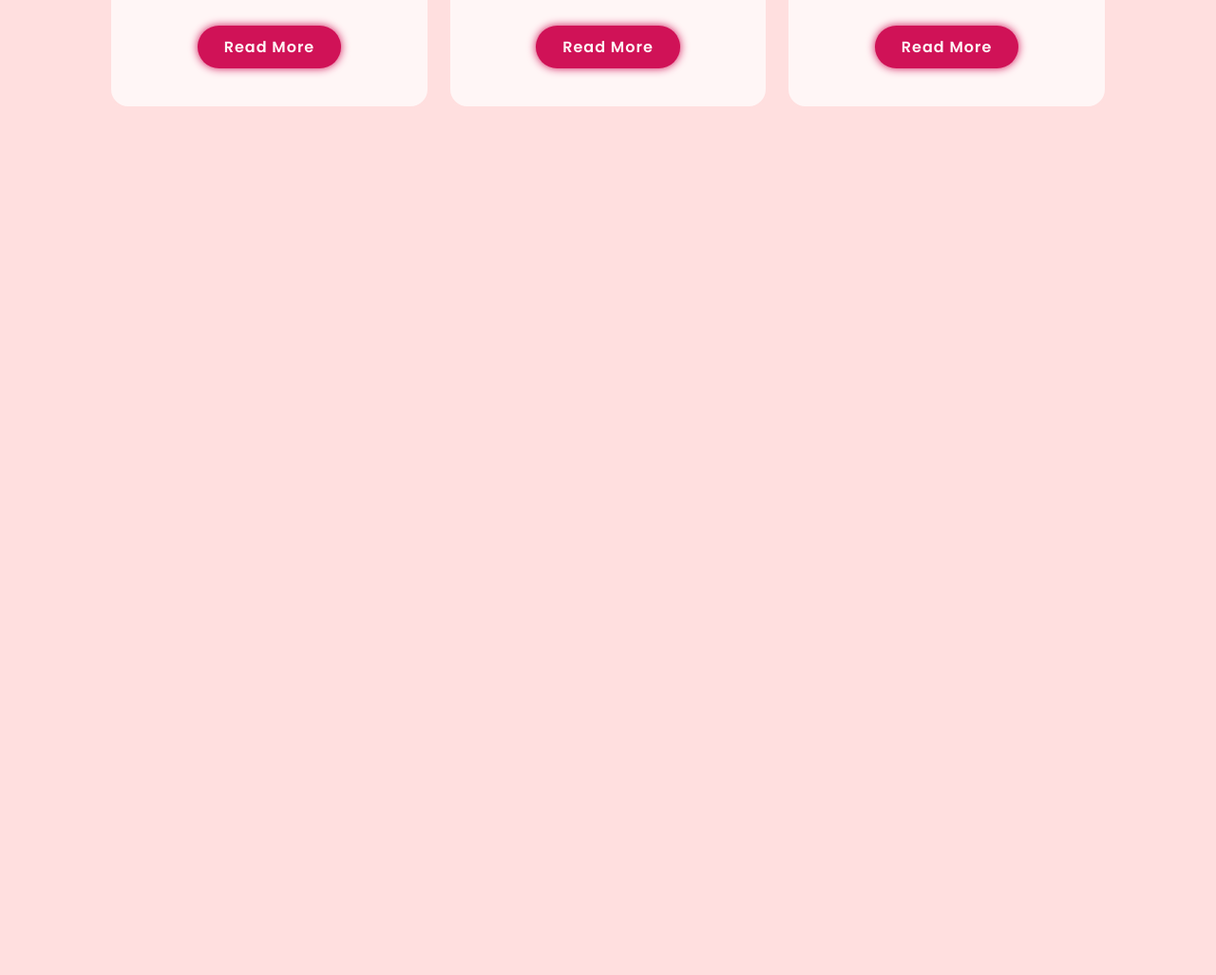
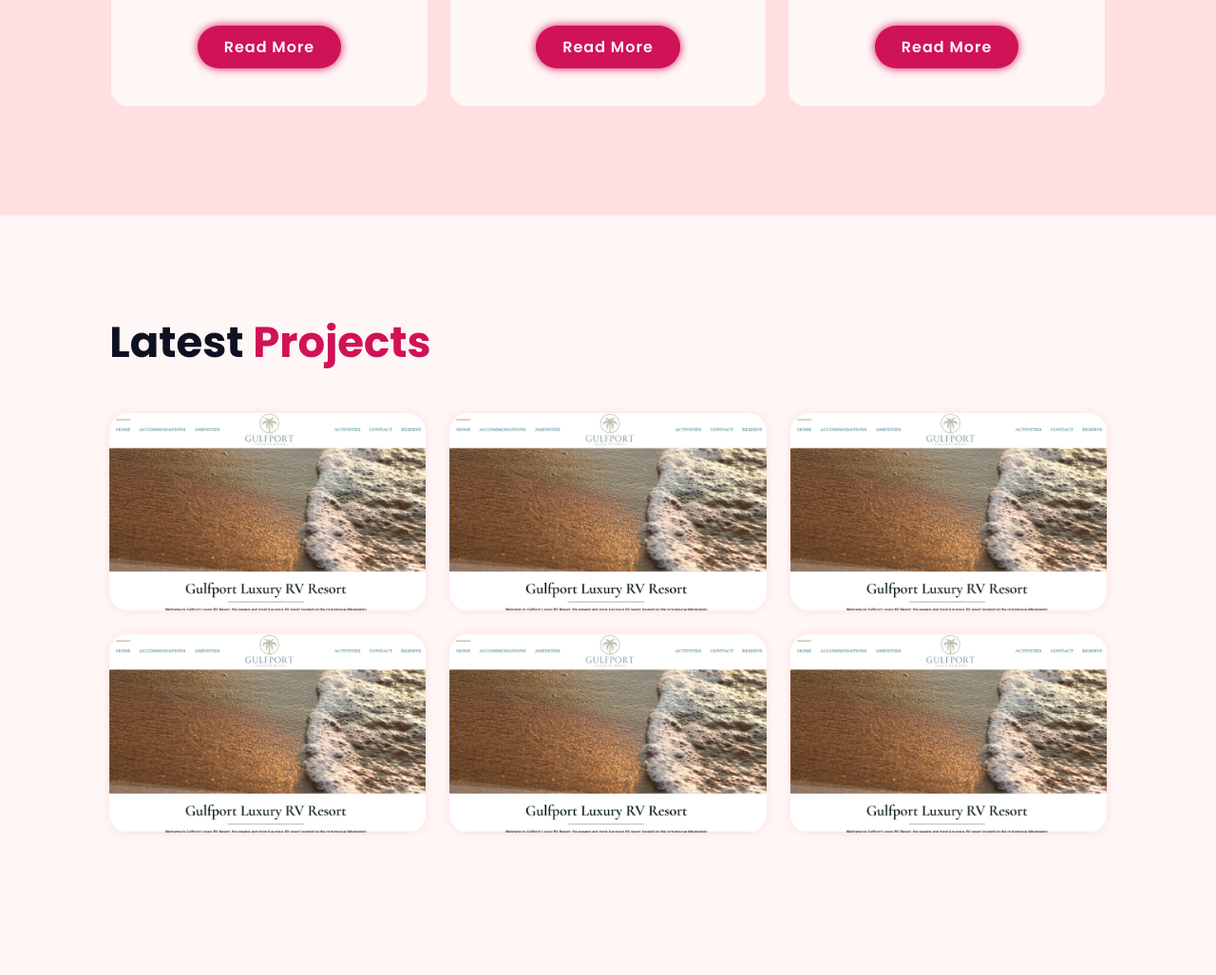
Before and after one commit to smartinnni/Portfolio, a plain HTML site: page index.html in a window 1280 px wide. Shown: the part 2242-3269 px from the top of the page at 95% size. Before the commit the page ends 2469 px from the top, so only its background shows below. Drawn offline with nearby package versions, Linux system fonts and the light colour scheme; files whose address does not match are found by name; a web font is replaced by a local one.

Commit message:
Creating the portfolio section and styling

```diff
--- a/index.html
+++ b/index.html
@@ -94,6 +94,79 @@
         </div>
     </section>
 
+    <!-- portfolio section design -->
+    <section class="portfolio" id="portfolio">
+        <h2 class="heading">Latest <span>Projects</span></h2>
+
+        <div class="portfolio-container">
+            <div class="portfolio-box">
+                <img src="img/portfolio.png" alt="">
+                <div class="portfolio-layer">
+                    <h4>Web Design</h4>
+                    <p>Lorem ipsum dolor, sit amet consectetur adipisicing elit. </p>
+                    <p>
+                        <a href="#"><i class='bx bx-link-external'></i></a>
+                    </p>
+                </div>
+            </div>
+
+            <div class="portfolio-box">
+                <img src="img/portfolio.png" alt="">
+                <div class="portfolio-layer">
+                    <h4>Web Design</h4>
+                    <p>Lorem ipsum dolor, sit amet consectetur adipisicing elit. </p>
+                    <p>
+                        <a href="#"><i class='bx bx-link-external'></i></a>
+                    </p>
+                </div>
+            </div>
+
+            <div class="portfolio-box">
+                <img src="img/portfolio.png" alt="">
+                <div class="portfolio-layer">
+                    <h4>Web Design</h4>
+                    <p>Lorem ipsum dolor, sit amet consectetur adipisicing elit. </p>
+                    <p>
+                        <a href="#"><i class='bx bx-link-external'></i></a>
+                    </p>
+                </div>
+            </div>
+
+            <div class="portfolio-box">
+                <img src="img/portfolio.png" alt="">
+                <div class="portfolio-layer">
+                    <h4>Web Design</h4>
+                    <p>Lorem ipsum dolor, sit amet consectetur adipisicing elit. </p>
+                    <p>
+                        <a href="#"><i class='bx bx-link-external'></i></a>
+                    </p>
+                </div>
+            </div>
+
+            <div class="portfolio-box">
+                <img src="img/portfolio.png" alt="">
+                <div class="portfolio-layer">
+                    <h4>Web Design</h4>
+                    <p>Lorem ipsum dolor, sit amet consectetur adipisicing elit. </p>
+                    <p>
+                        <a href="#"><i class='bx bx-link-external'></i></a>
+                    </p>
+                </div>
+            </div>
+
+            <div class="portfolio-box">
+                <img src="img/portfolio.png" alt="">
+                <div class="portfolio-layer">
+                    <h4>Web Design</h4>
+                    <p>Lorem ipsum dolor, sit amet consectetur adipisicing elit. </p>
+                    <p>
+                        <a href="#"><i class='bx bx-link-external'></i></a>
+                    </p>
+                </div>
+            </div>
+        </div>
+    </section>
+
     <script src="js/script.js"></script>
 </body>
 </html>
--- a/src/style.css
+++ b/src/style.css
@@ -216,3 +216,82 @@ span {
     font-size: 1.6rem;
     margin: 1rem 0 3rem;
 }
+
+.portfolio {
+    background-color: var(--second-bg-color);
+}
+
+.portfolio h2 {
+    margin-bottom: 4rem;
+}
+
+.portfolio-container {
+    display: grid;
+    grid-template-columns: repeat(3,1fr);
+    align-items: center;
+    gap: 2.5rem;
+}
+
+.portfolio-container .portfolio-box {
+    position: relative;
+    border-radius: 2rem;
+    box-shadow: 0 0 1rem var(--bg-color);
+    overflow: hidden;
+    display: flex;
+}
+
+.portfolio-box img {
+    width: 100%;
+    transition: .5s ease;
+}
+
+.portfolio-box:hover img {
+    transform: scale(1.1);
+}
+
+.portfolio-box .portfolio-layer {
+    position: absolute;
+    bottom: 0;
+    left: 0;
+    width: 100%;
+    height: 100%;
+    background: linear-gradient(rgba(0, 0, 0, .1), var(--main-color));
+    display: flex;
+    justify-content: center;
+    align-items: center;
+    flex-direction: column;
+    text-align: center;
+    padding: 0 4rem;
+    transform: translateY(100%);
+    transition: .5s ease;
+}
+
+.portfolio-box:hover .portfolio-layer {
+    transform: translateY(0);
+}
+
+.portfolio-layer h4 {
+    font-size: 3rem;
+    color: var(--second-bg-color);
+}
+
+.portfolio-layer p {
+    font-size: 1.6rem;
+    margin: .3rem 0 1rem;
+    color: var(--second-bg-color);
+}
+
+.portfolio-layer a {
+    display: inline-flex;
+    justify-content: center;
+    align-items: center;
+    width: 5rem;
+    height: 3rem;
+    background-color: var(--bg-color);
+    border-radius: 50%;
+}
+
+.portfolio-layer a i {
+    font-size: 2rem;
+    color: var(--main-color);
+}
```
Also changed, not shown: img/portfolio.png (added).
